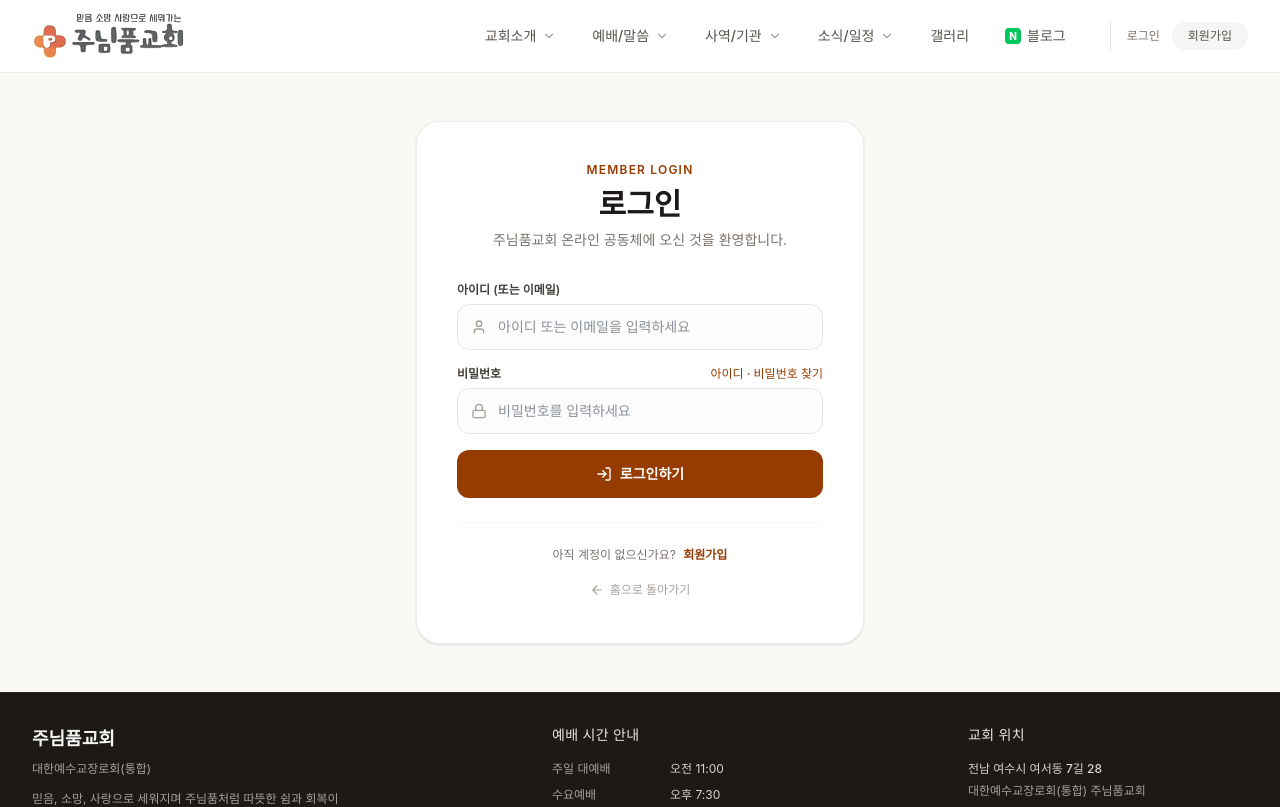
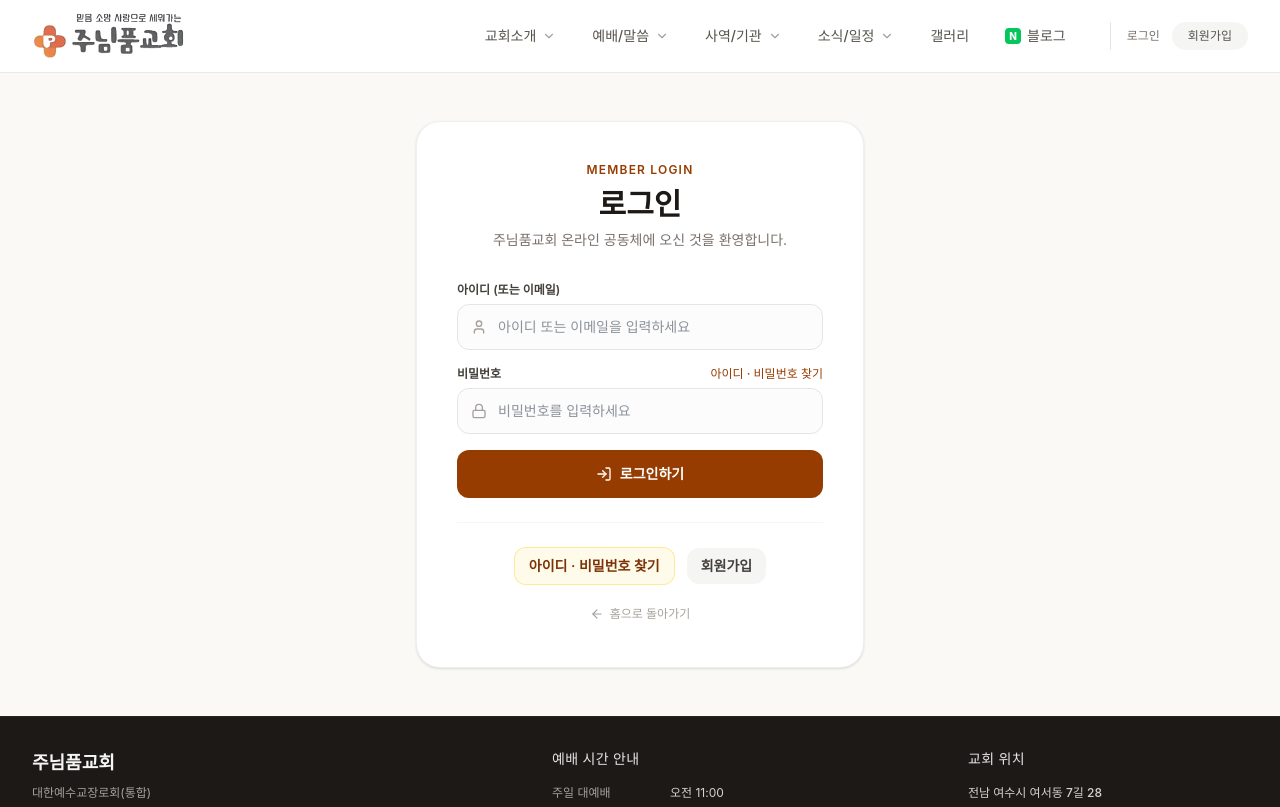
Before and after one commit to darkgentlejbs-max/junimpum_church, a Next.js app: page /login in a window 1280 px wide. Shown: the top 807 px of the page. Built offline with nearby package versions, Linux system fonts and the light colour scheme; no server answers; a web font is replaced by a local one.

Commit message:
Make ID and password recovery button prominent on login page

```diff
--- a/src/app/login/page.tsx
+++ b/src/app/login/page.tsx
@@ -130,18 +130,23 @@ export default function LoginPage() {
           </button>
         </form>
 
-        <div className="mt-6 pt-6 border-t border-stone-100 text-center space-y-4">
-          <p className="text-xs text-stone-500">
-            아직 계정이 없으신가요?{" "}
+        <div className="mt-6 pt-6 border-t border-stone-100 text-center space-y-3.5">
+          <div className="flex items-center justify-center gap-3 text-xs sm:text-sm">
+            <Link
+              href="/forgot-password"
+              className="px-3.5 py-2 rounded-xl bg-amber-50 border border-amber-200/80 font-semibold text-amber-900 hover:bg-amber-100 transition-colors"
+            >
+              아이디 · 비밀번호 찾기
+            </Link>
             <Link
               href="/signup"
-              className="font-semibold text-amber-800 hover:underline ml-1"
+              className="px-3.5 py-2 rounded-xl bg-stone-100 font-semibold text-stone-700 hover:bg-stone-200 transition-colors"
             >
               회원가입
             </Link>
-          </p>
+          </div>
 
-          <div>
+          <div className="pt-1">
             <Link
               href="/"
               className="inline-flex items-center gap-1.5 text-xs font-medium text-stone-400 hover:text-stone-600 transition-colors"
```
